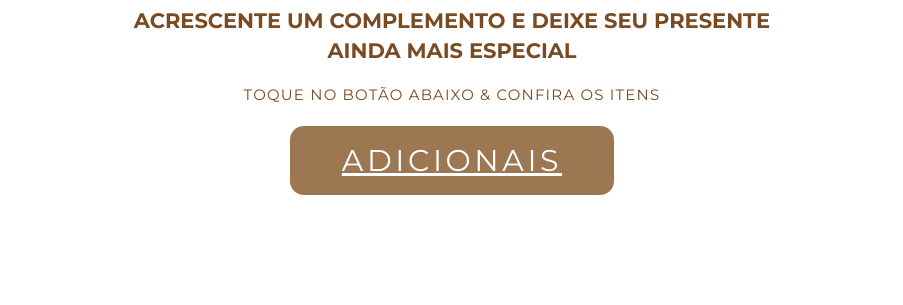
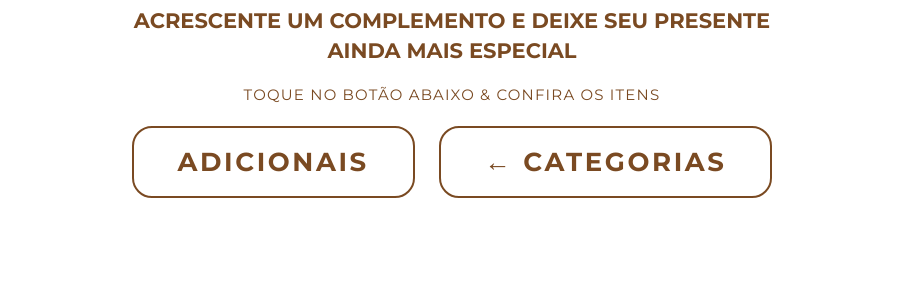
Before and after one commit to cestlavieatelierdepresente/cestlavieatelierdepresente.github.io, a plain HTML site: page index.html in a window 1280 px wide. Shown: the part 4060-4365 px from the top of the page, without its empty margins (188-1091 px from the left). Drawn offline with Linux system fonts and the light colour scheme.

Commit message:
Botões brancos com contorno marrom e Categorias ao lado de Adicionais
Co-Authored-By: Claude Opus 5.5 <noreply@anthropic.com>
Claude-Session: https://claude.ai/code/session_01VT5en4fvvDf3ge77re35U7

```diff
--- a/index.html
+++ b/index.html
@@ -1,4 +1,5 @@
-<!DOCTYPE html><html><head><meta charset="utf-8"><meta name="viewport" content="width=device-width,initial-scale=1"><title>C’est La Vie · Ateliê de Presentes</title><meta name="description" content="Pra quando o braço não alcança o abraço. Catálogo C’est La Vie Atelier de Presente — kits de presente em Belo Horizonte."><style>html,body{overflow-x:hidden;margin:0;background:#fff}#wrap{width:1080px;position:relative;transform-origin:0 0}
+<!DOCTYPE html><html><head><meta charset="utf-8"><meta name="viewport" content="width=device-width,initial-scale=1"><title>C’est La Vie · Ateliê de Presentes</title>
+<meta name="description" content="Pra quando o braço não alcança o abraço. Catálogo C’est La Vie Atelier de Presente — kits de presente em Belo Horizonte."><style>html,body{overflow-x:hidden;margin:0;background:#fff}#wrap{width:1080px;position:relative;transform-origin:0 0}
 @font-face{font-family:Marc;src:url('assets/fonts/marcellus-latin-400-normal.woff2')}
 @font-face{font-family:Allura;src:url('assets/fonts/allura-latin-400-normal.woff2')}
 @font-face{font-family:Mont;src:url('assets/fonts/montserrat-latin-400-normal.woff2');font-weight:400}
@@ -14,7 +15,7 @@ a{color:inherit;text-decoration:none}
 .toprow{position:absolute;top:56px;left:0;right:0;display:flex;justify-content:space-around;color:#fff;font-size:27px;text-shadow:0 1px 6px rgba(0,0,0,.25)}
 .marc{font-family:Marc;letter-spacing:.32em}
 .heavy{font-weight:800;letter-spacing:-.04em;line-height:.82}
-.btn{display:inline-block;background:#9C7752;color:#fff;font-size:30px;letter-spacing:.12em;padding:16px 52px;border-radius:14px;text-decoration:underline}
+.btn{display:inline-block;background:#fff;color:#7A4A22;border:2.5px solid #7A4A22;font-weight:700;font-size:26px;letter-spacing:.1em;padding:18px 44px;border-radius:20px;text-decoration:none}
 .small{font-size:14px;line-height:1.5;text-align:center}
 .grid{position:absolute;left:0;right:0;display:grid;gap:12px}
 .grid div{background:center/cover}
@@ -53,55 +54,55 @@ a{color:inherit;text-decoration:none}
 <div style="position:absolute;top:470px;left:130px;right:130px"><div style="display:flex;flex-direction:column;gap:16px"><a class="pbtn" href="#p-mimo-choco-coffee"><span class="pt"><span class="pn">MIMO CHOCO COFFEE</span><span class="pi">03 TABLETES DE CHOCOLATE · DRIP COFFEE ESPECIAL · QUITUTES</span></span><span class="pp">R$ 89 →</span></a><a class="pbtn" href="#p-mimo-choco-coffee-com-caneca-pin"><span class="pt"><span class="pn">MIMO CHOCO COFFEE COM CANECA PIN</span><span class="pi">BISCOITO LOTUS BISCOFF CARAMELIZADO · CHOCOLATE TABLETE MINI 45% · CAFÉ DRIP COFFEE</span></span><span class="pp">R$ 139 →</span></a><a class="pbtn" href="#p-mimo-choco-super-coffee-com-caneca-pin"><span class="pt"><span class="pn">MIMO CHOCO SUPER COFFEE COM CANECA PIN</span><span class="pi">BISCOITO LOTUS BISCOFF CARAMELIZADO · CHOCOLATE TABLETE MINI 45% · CAFÉ SUPERCOFFEE SACHÊ</span></span><span class="pp">R$ 145 →</span></a></div></div>
 <div style="position:absolute;top:1010px;left:0;right:0;text-align:center"><div style="font-weight:700;font-size:21px;line-height:1.45">ACRESCENTE UM COMPLEMENTO E DEIXE SEU PRESENTE<br>AINDA MAIS ESPECIAL</div>
 <div style="font-size:15px;letter-spacing:.08em;margin-top:18px">TOQUE NO BOTÃO ABAIXO & CONFIRA OS ITENS</div>
-<a class="btn" href="#cat-adicionais" style="margin-top:22px">ADICIONAIS</a></div><div style="position:absolute;left:0;right:0;bottom:60px;text-align:center"><img src="assets/logo_brown.png" style="width:230px"></div></div><div class="page" id="cat-kit-presente"><div class="grid" style="top:0px;height:250px;grid-template-columns:1fr 1fr 1fr;padding:0 120px"><div style="background-image:url('img/00.jpg')"></div><div style="background-image:url('img/05.jpg')"></div><div style="background-image:url('img/06.jpg')"></div></div>
+<div style="display:flex;justify-content:center;gap:24px;margin-top:22px"><a class="btn" href="#cat-adicionais">ADICIONAIS</a><a class="btn" href="#categorias">← CATEGORIAS</a></div></div><div style="position:absolute;left:0;right:0;bottom:60px;text-align:center"><img src="assets/logo_brown.png" style="width:230px"></div></div><div class="page" id="cat-kit-presente"><div class="grid" style="top:0px;height:250px;grid-template-columns:1fr 1fr 1fr;padding:0 120px"><div style="background-image:url('img/00.jpg')"></div><div style="background-image:url('img/05.jpg')"></div><div style="background-image:url('img/06.jpg')"></div></div>
 <a class="pill line" href="#categorias" style="position:absolute;top:280px;left:130px">← CATEGORIAS</a>
 <div class="marc" style="position:absolute;top:370px;left:0;right:0;text-align:center;font-size:44px">KIT PRESENTE</div>
 <div style="position:absolute;top:470px;left:130px;right:130px"><div style="display:flex;flex-direction:column;gap:16px"><a class="pbtn" href="#p-kit-cuidado"><span class="pt"><span class="pn">KIT CUIDADO</span><span class="pi">COPO DE VIDRO 500ML · CADERNETA A5 · LÁPIS DE MADEIRA</span></span><span class="pp">R$ 305 →</span></a><a class="pbtn" href="#p-kit-cuidado-com-caneca-pin"><span class="pt"><span class="pn">KIT CUIDADO COM CANECA PIN</span><span class="pi">CANECA PIN 260ML PERSONALIZADA · PIRES DE BAMBU · CADERNETA A5</span></span><span class="pp">R$ 305 →</span></a><a class="pbtn" href="#p-kit-folego-cafe"><span class="pt"><span class="pn">KIT FÔLEGO CAFÉ</span><span class="pi">CHOCOLATE HAOMA SEM AÇÚCAR · CADERNETA A5 · LÁPIS DE MADEIRA</span></span><span class="pp">R$ 329 →</span></a><a class="pbtn" href="#p-kit-folego-cha"><span class="pt"><span class="pn">KIT FÔLEGO CHÁ</span><span class="pi">CHOCOLATE HAOMA SEM AÇÚCAR · CADERNETA A5 · LÁPIS DE MADEIRA</span></span><span class="pp">R$ 329 →</span></a></div></div>
 <div style="position:absolute;top:1010px;left:0;right:0;text-align:center"><div style="font-weight:700;font-size:21px;line-height:1.45">ACRESCENTE UM COMPLEMENTO E DEIXE SEU PRESENTE<br>AINDA MAIS ESPECIAL</div>
 <div style="font-size:15px;letter-spacing:.08em;margin-top:18px">TOQUE NO BOTÃO ABAIXO & CONFIRA OS ITENS</div>
-<a class="btn" href="#cat-adicionais" style="margin-top:22px">ADICIONAIS</a></div><div style="position:absolute;left:0;right:0;bottom:60px;text-align:center"><img src="assets/logo_brown.png" style="width:230px"></div></div><div class="page"><div class="grid" style="top:0px;height:250px;grid-template-columns:1fr 1fr 1fr;padding:0 120px"><div style="background-image:url('img/00.jpg')"></div><div style="background-image:url('img/05.jpg')"></div><div style="background-image:url('img/06.jpg')"></div></div>
+<div style="display:flex;justify-content:center;gap:24px;margin-top:22px"><a class="btn" href="#cat-adicionais">ADICIONAIS</a><a class="btn" href="#categorias">← CATEGORIAS</a></div></div><div style="position:absolute;left:0;right:0;bottom:60px;text-align:center"><img src="assets/logo_brown.png" style="width:230px"></div></div><div class="page"><div class="grid" style="top:0px;height:250px;grid-template-columns:1fr 1fr 1fr;padding:0 120px"><div style="background-image:url('img/00.jpg')"></div><div style="background-image:url('img/05.jpg')"></div><div style="background-image:url('img/06.jpg')"></div></div>
 <a class="pill line" href="#categorias" style="position:absolute;top:280px;left:130px">← CATEGORIAS</a>
 <div class="marc" style="position:absolute;top:370px;left:0;right:0;text-align:center;font-size:44px">KIT PRESENTE</div>
 <div style="position:absolute;top:470px;left:130px;right:130px"><div style="display:flex;flex-direction:column;gap:16px"><a class="pbtn" href="#p-mimo-respiro"><span class="pt"><span class="pn">MIMO RESPIRO</span><span class="pi">MINI GARRAFA INOX 250ML · CADERNETA A5 PERSONALIZADA · LÁPIS DE MADEIRA</span></span><span class="pp">R$ 220 →</span></a></div></div>
 <div style="position:absolute;top:1010px;left:0;right:0;text-align:center"><div style="font-weight:700;font-size:21px;line-height:1.45">ACRESCENTE UM COMPLEMENTO E DEIXE SEU PRESENTE<br>AINDA MAIS ESPECIAL</div>
 <div style="font-size:15px;letter-spacing:.08em;margin-top:18px">TOQUE NO BOTÃO ABAIXO & CONFIRA OS ITENS</div>
-<a class="btn" href="#cat-adicionais" style="margin-top:22px">ADICIONAIS</a></div><div style="position:absolute;left:0;right:0;bottom:60px;text-align:center"><img src="assets/logo_brown.png" style="width:230px"></div></div><div class="page" id="cat-kit-aniversario"><div class="grid" style="top:0px;height:250px;grid-template-columns:1fr 1fr 1fr;padding:0 120px"><div style="background-image:url('img/65.jpg')"></div><div style="background-image:url('img/66.jpg')"></div><div style="background-image:url('img/67.jpg')"></div></div>
+<div style="display:flex;justify-content:center;gap:24px;margin-top:22px"><a class="btn" href="#cat-adicionais">ADICIONAIS</a><a class="btn" href="#categorias">← CATEGORIAS</a></div></div><div style="position:absolute;left:0;right:0;bottom:60px;text-align:center"><img src="assets/logo_brown.png" style="width:230px"></div></div><div class="page" id="cat-kit-aniversario"><div class="grid" style="top:0px;height:250px;grid-template-columns:1fr 1fr 1fr;padding:0 120px"><div style="background-image:url('img/65.jpg')"></div><div style="background-image:url('img/66.jpg')"></div><div style="background-image:url('img/67.jpg')"></div></div>
 <a class="pill line" href="#categorias" style="position:absolute;top:280px;left:130px">← CATEGORIAS</a>
 <div class="marc" style="position:absolute;top:370px;left:0;right:0;text-align:center;font-size:44px">KIT ANIVERSÁRIO</div>
 <div style="position:absolute;top:470px;left:130px;right:130px"><div style="display:flex;flex-direction:column;gap:16px"><a class="pbtn" href="#p-kit-super-niver"><span class="pt"><span class="pn">KIT SUPER NIVER</span><span class="pi">CANECA PIN 260ML · PIRES DE BAMBU 13CM · CAFÉ DRIP COFFEE</span></span><span class="pp">R$ 399 →</span></a></div></div>
 <div style="position:absolute;top:1010px;left:0;right:0;text-align:center"><div style="font-weight:700;font-size:21px;line-height:1.45">ACRESCENTE UM COMPLEMENTO E DEIXE SEU PRESENTE<br>AINDA MAIS ESPECIAL</div>
 <div style="font-size:15px;letter-spacing:.08em;margin-top:18px">TOQUE NO BOTÃO ABAIXO & CONFIRA OS ITENS</div>
-<a class="btn" href="#cat-adicionais" style="margin-top:22px">ADICIONAIS</a></div><div style="position:absolute;left:0;right:0;bottom:60px;text-align:center"><img src="assets/logo_brown.png" style="width:230px"></div></div><div class="page" id="cat-kit-maternidade-padrinhos-e-avos"><div class="grid" style="top:0px;height:250px;grid-template-columns:1fr 1fr 1fr;padding:0 120px"><div style="background-image:url('img/17.jpg')"></div><div style="background-image:url('img/23.jpg')"></div><div style="background-image:url('img/18.jpg')"></div></div>
+<div style="display:flex;justify-content:center;gap:24px;margin-top:22px"><a class="btn" href="#cat-adicionais">ADICIONAIS</a><a class="btn" href="#categorias">← CATEGORIAS</a></div></div><div style="position:absolute;left:0;right:0;bottom:60px;text-align:center"><img src="assets/logo_brown.png" style="width:230px"></div></div><div class="page" id="cat-kit-maternidade-padrinhos-e-avos"><div class="grid" style="top:0px;height:250px;grid-template-columns:1fr 1fr 1fr;padding:0 120px"><div style="background-image:url('img/17.jpg')"></div><div style="background-image:url('img/23.jpg')"></div><div style="background-image:url('img/18.jpg')"></div></div>
 <a class="pill line" href="#categorias" style="position:absolute;top:280px;left:130px">← CATEGORIAS</a>
 <div class="marc" style="position:absolute;top:370px;left:0;right:0;text-align:center;font-size:28px">KIT MATERNIDADE, PADRINHOS E AVÓS</div>
 <div style="position:absolute;top:470px;left:130px;right:130px"><div style="display:flex;flex-direction:column;gap:16px"><a class="pbtn" href="#p-kit-maternidade-m-cafe"><span class="pt"><span class="pn">KIT MATERNIDADE M CAFÉ</span><span class="pi">BISCOITO LOTUS BISCOFF CARAMELIZADO · CHOCOLATE TABLETE MINI 45% · CAFÉ DRIP COFFEE</span></span><span class="pp">R$ 549 →</span></a><a class="pbtn" href="#p-kit-maternidade-m-cha"><span class="pt"><span class="pn">KIT MATERNIDADE M CHÁ</span><span class="pi">BISCOITO LOTUS BISCOFF CARAMELIZADO · CHOCOLATE TABLETE MINI 45% · CHÁ SACHÊ</span></span><span class="pp">R$ 549 →</span></a><a class="pbtn" href="#p-kit-maternidade-p-cafe"><span class="pt"><span class="pn">KIT MATERNIDADE P CAFÉ</span><span class="pi">BISCOITO LOTUS BISCOFF CARAMELIZADO · CHOCOLATE TABLETE MINI 45% · CAFÉ DRIP COFFEE</span></span><span class="pp">R$ 289 →</span></a><a class="pbtn" href="#p-kit-maternidade-p-cha"><span class="pt"><span class="pn">KIT MATERNIDADE P CHÁ</span><span class="pi">BISCOITO LOTUS BISCOFF CARAMELIZADO · CHOCOLATE TABLETE MINI 45% · CHÁ SACHÊ</span></span><span class="pp">R$ 289 →</span></a></div></div>
 <div style="position:absolute;top:1010px;left:0;right:0;text-align:center"><div style="font-weight:700;font-size:21px;line-height:1.45">ACRESCENTE UM COMPLEMENTO E DEIXE SEU PRESENTE<br>AINDA MAIS ESPECIAL</div>
 <div style="font-size:15px;letter-spacing:.08em;margin-top:18px">TOQUE NO BOTÃO ABAIXO & CONFIRA OS ITENS</div>
-<a class="btn" href="#cat-adicionais" style="margin-top:22px">ADICIONAIS</a></div><div style="position:absolute;left:0;right:0;bottom:60px;text-align:center"><img src="assets/logo_brown.png" style="width:230px"></div></div><div class="page" id="cat-datas-comemorativas"><div class="grid" style="top:0px;height:250px;grid-template-columns:1fr 1fr 1fr;padding:0 120px"><div style="background-image:url('img/47.jpg')"></div><div style="background-image:url('img/48.jpg')"></div><div style="background-image:url('img/49.jpg')"></div></div>
+<div style="display:flex;justify-content:center;gap:24px;margin-top:22px"><a class="btn" href="#cat-adicionais">ADICIONAIS</a><a class="btn" href="#categorias">← CATEGORIAS</a></div></div><div style="position:absolute;left:0;right:0;bottom:60px;text-align:center"><img src="assets/logo_brown.png" style="width:230px"></div></div><div class="page" id="cat-datas-comemorativas"><div class="grid" style="top:0px;height:250px;grid-template-columns:1fr 1fr 1fr;padding:0 120px"><div style="background-image:url('img/47.jpg')"></div><div style="background-image:url('img/48.jpg')"></div><div style="background-image:url('img/49.jpg')"></div></div>
 <a class="pill line" href="#categorias" style="position:absolute;top:280px;left:130px">← CATEGORIAS</a>
 <div class="marc" style="position:absolute;top:370px;left:0;right:0;text-align:center;font-size:44px">DATAS COMEMORATIVAS</div>
 <div style="position:absolute;top:470px;left:130px;right:130px"><div style="display:flex;flex-direction:column;gap:16px"><a class="pbtn" href="#p-kit-natal-2"><span class="pt"><span class="pn">KIT NATAL 2</span><span class="pi">BISCOITO LOTUS BISCOFF CARAMELIZADO · CAPPUCCINO TRADICIONAL · CAFÉ DRIP COFFEE</span></span><span class="pp">R$ 279 →</span></a></div></div>
 <div style="position:absolute;top:1010px;left:0;right:0;text-align:center"><div style="font-weight:700;font-size:21px;line-height:1.45">ACRESCENTE UM COMPLEMENTO E DEIXE SEU PRESENTE<br>AINDA MAIS ESPECIAL</div>
 <div style="font-size:15px;letter-spacing:.08em;margin-top:18px">TOQUE NO BOTÃO ABAIXO & CONFIRA OS ITENS</div>
-<a class="btn" href="#cat-adicionais" style="margin-top:22px">ADICIONAIS</a></div><div style="position:absolute;left:0;right:0;bottom:60px;text-align:center"><img src="assets/logo_brown.png" style="width:230px"></div></div><div class="page" id="cat-kit-com-bebidas"><div class="grid" style="top:0px;height:250px;grid-template-columns:1fr 1fr 1fr;padding:0 120px"><div style="background-image:url('img/87.jpg')"></div><div style="background-image:url('img/101.jpg')"></div><div style="background-image:url('img/124.jpg')"></div></div>
+<div style="display:flex;justify-content:center;gap:24px;margin-top:22px"><a class="btn" href="#cat-adicionais">ADICIONAIS</a><a class="btn" href="#categorias">← CATEGORIAS</a></div></div><div style="position:absolute;left:0;right:0;bottom:60px;text-align:center"><img src="assets/logo_brown.png" style="width:230px"></div></div><div class="page" id="cat-kit-com-bebidas"><div class="grid" style="top:0px;height:250px;grid-template-columns:1fr 1fr 1fr;padding:0 120px"><div style="background-image:url('img/87.jpg')"></div><div style="background-image:url('img/101.jpg')"></div><div style="background-image:url('img/124.jpg')"></div></div>
 <a class="pill line" href="#categorias" style="position:absolute;top:280px;left:130px">← CATEGORIAS</a>
 <div class="marc" style="position:absolute;top:370px;left:0;right:0;text-align:center;font-size:44px">KIT COM BEBIDAS</div>
 <div style="position:absolute;top:470px;left:130px;right:130px"><div style="display:flex;flex-direction:column;gap:16px"><a class="pbtn" href="#p-kit-vinho-cafe-e-chocolate"><span class="pt"><span class="pn">KIT VINHO, CAFÉ E CHOCOLATE</span><span class="pi">VINHO TINTO PORTUGUÊS ASTERISCO · CAFÉ MOÍDO 250G · CHOCOLATE TABLETE AO LEITE</span></span><span class="pp">R$ 299 →</span></a><a class="pbtn" href="#p-kit-vinho-cafe-mel-e-biscoitos-finos"><span class="pt"><span class="pn">KIT VINHO, CAFÉ, MEL E BISCOITOS FINOS</span><span class="pi">VINHO TINTO PORTUGUÊS ASTERISCO · CAFÉ MOÍDO 250G · BISCOITO MINI LATA CARAMELO</span></span><span class="pp">R$ 499 →</span></a><a class="pbtn" href="#p-kit-vinho-chocolate-e-biscoitos-finos"><span class="pt"><span class="pn">KIT VINHO, CHOCOLATE E BISCOITOS FINOS</span><span class="pi">VINHO TINTO PORTUGUÊS ASTERISCO · BISCOITO MINI LATA CARAMELO · CHOCOLATE TABLETE AO LEITE</span></span><span class="pp">R$ 299 →</span></a></div></div>
 <div style="position:absolute;top:1010px;left:0;right:0;text-align:center"><div style="font-weight:700;font-size:21px;line-height:1.45">ACRESCENTE UM COMPLEMENTO E DEIXE SEU PRESENTE<br>AINDA MAIS ESPECIAL</div>
 <div style="font-size:15px;letter-spacing:.08em;margin-top:18px">TOQUE NO BOTÃO ABAIXO & CONFIRA OS ITENS</div>
-<a class="btn" href="#cat-adicionais" style="margin-top:22px">ADICIONAIS</a></div><div style="position:absolute;left:0;right:0;bottom:60px;text-align:center"><img src="assets/logo_brown.png" style="width:230px"></div></div><div class="page" id="cat-surpreenda"><div class="grid" style="top:0px;height:250px;grid-template-columns:1fr 1fr 1fr;padding:0 120px"><div style="background-image:url('img/31.jpg')"></div><div style="background-image:url('img/40.jpg')"></div><div style="background-image:url('img/57.jpg')"></div></div>
+<div style="display:flex;justify-content:center;gap:24px;margin-top:22px"><a class="btn" href="#cat-adicionais">ADICIONAIS</a><a class="btn" href="#categorias">← CATEGORIAS</a></div></div><div style="position:absolute;left:0;right:0;bottom:60px;text-align:center"><img src="assets/logo_brown.png" style="width:230px"></div></div><div class="page" id="cat-surpreenda"><div class="grid" style="top:0px;height:250px;grid-template-columns:1fr 1fr 1fr;padding:0 120px"><div style="background-image:url('img/31.jpg')"></div><div style="background-image:url('img/40.jpg')"></div><div style="background-image:url('img/57.jpg')"></div></div>
 <a class="pill line" href="#categorias" style="position:absolute;top:280px;left:130px">← CATEGORIAS</a>
 <div class="marc" style="position:absolute;top:370px;left:0;right:0;text-align:center;font-size:44px">PARA SURPREENDER</div>
 <div style="position:absolute;top:470px;left:130px;right:130px"><div style="display:flex;flex-direction:column;gap:16px"><a class="pbtn" href="#p-kit-milano"><span class="pt"><span class="pn">KIT MILANO</span><span class="pi">TÁBUA ORGÂNICA · XÍCARA DE VIDRO DUPLO · ESPUMANTE CHANDON RÉSERVE BRUT</span></span><span class="pp">R$ 849 →</span></a><a class="pbtn" href="#p-kit-napoli"><span class="pt"><span class="pn">KIT NAPOLI</span><span class="pi">CANECA PIN 150ML · PORTA-COPOS COM REBAIXO · BISCOITO MINI LATA CARAMELO</span></span><span class="pp">R$ 690 →</span></a><a class="pbtn" href="#p-kit-roma"><span class="pt"><span class="pn">KIT ROMA</span><span class="pi">VINHO TINTO TRIBUNUS RESERVA · TÁBUA ORGÂNICA RÚSTICA · CAFÉ ESPECIAL MOÍDO 250G</span></span><span class="pp">R$ 729 →</span></a><a class="pbtn" href="#p-kit-toscana"><span class="pt"><span class="pn">KIT TOSCANA</span><span class="pi">TÁBUA DE MADEIRA · CAFÉ ESPECIAL MOÍDO 250G · MINI GARRAFA INOX 250ML</span></span><span class="pp">R$ 749 →</span></a></div></div>
 <div style="position:absolute;top:1010px;left:0;right:0;text-align:center"><div style="font-weight:700;font-size:21px;line-height:1.45">ACRESCENTE UM COMPLEMENTO E DEIXE SEU PRESENTE<br>AINDA MAIS ESPECIAL</div>
 <div style="font-size:15px;letter-spacing:.08em;margin-top:18px">TOQUE NO BOTÃO ABAIXO & CONFIRA OS ITENS</div>
-<a class="btn" href="#cat-adicionais" style="margin-top:22px">ADICIONAIS</a></div><div style="position:absolute;left:0;right:0;bottom:60px;text-align:center"><img src="assets/logo_brown.png" style="width:230px"></div></div><div class="page" id="cat-pecas-avulsas"><div class="grid" style="top:0px;height:250px;grid-template-columns:1fr 1fr 1fr;padding:0 120px"><div style="background-image:url('img/00.jpg')"></div><div style="background-image:url('img/01.jpg')"></div><div style="background-image:url('img/02.jpg')"></div></div>
+<div style="display:flex;justify-content:center;gap:24px;margin-top:22px"><a class="btn" href="#cat-adicionais">ADICIONAIS</a><a class="btn" href="#categorias">← CATEGORIAS</a></div></div><div style="position:absolute;left:0;right:0;bottom:60px;text-align:center"><img src="assets/logo_brown.png" style="width:230px"></div></div><div class="page" id="cat-pecas-avulsas"><div class="grid" style="top:0px;height:250px;grid-template-columns:1fr 1fr 1fr;padding:0 120px"><div style="background-image:url('img/00.jpg')"></div><div style="background-image:url('img/01.jpg')"></div><div style="background-image:url('img/02.jpg')"></div></div>
 <a class="pill line" href="#categorias" style="position:absolute;top:280px;left:130px">← CATEGORIAS</a>
 <div class="marc" style="position:absolute;top:370px;left:0;right:0;text-align:center;font-size:44px">PEÇAS AVULSAS</div>
 <div style="position:absolute;top:470px;left:130px;right:130px"><div style="display:flex;flex-direction:column;gap:16px"><a class="pbtn" href="#p-caneca-pin-150ml-avulsa"><span class="pt"><span class="pn">CANECA PIN 150ML AVULSA</span></span><span class="pp">R$ 89 →</span></a><a class="pbtn" href="#p-caneca-pin-260ml-avulsa"><span class="pt"><span class="pn">CANECA PIN 260ML AVULSA</span></span><span class="pp">R$ 99 →</span></a></div></div>
 <div style="position:absolute;top:1010px;left:0;right:0;text-align:center"><div style="font-weight:700;font-size:21px;line-height:1.45">ACRESCENTE UM COMPLEMENTO E DEIXE SEU PRESENTE<br>AINDA MAIS ESPECIAL</div>
 <div style="font-size:15px;letter-spacing:.08em;margin-top:18px">TOQUE NO BOTÃO ABAIXO & CONFIRA OS ITENS</div>
-<a class="btn" href="#cat-adicionais" style="margin-top:22px">ADICIONAIS</a></div><div style="position:absolute;left:0;right:0;bottom:60px;text-align:center"><img src="assets/logo_brown.png" style="width:230px"></div></div><div class="page" id="p-mimo-choco-coffee"><div style="position:absolute;top:640px;left:0;right:0;text-align:center">
+<div style="display:flex;justify-content:center;gap:24px;margin-top:22px"><a class="btn" href="#cat-adicionais">ADICIONAIS</a><a class="btn" href="#categorias">← CATEGORIAS</a></div></div><div style="position:absolute;left:0;right:0;bottom:60px;text-align:center"><img src="assets/logo_brown.png" style="width:230px"></div></div><div class="page" id="p-mimo-choco-coffee"><div style="position:absolute;top:640px;left:0;right:0;text-align:center">
 <div class="marc" style="font-size:48px">MIMO CHOCO COFFEE</div><div class="small" style="width:620px;margin:20px auto 0;font-size:12px">C’EST LA VIE, A ARTE DE SELECIONAR O EXTRAORDINÁRIO, PARA QUE PRESENTEAR VENHA SEMPRE COM A CERTEZA DE IMPRESSIONAR ALGUÉM.</div>
 <a class="pill line" href="#cat-kits-com-chocolate-e-cafe" style="display:inline-block;margin-top:60px">← KITS COM CHOCOLATE E CAFÉ</a>
 <div><a class="pill line" href="#categorias" style="display:inline-block;margin-top:22px">← CATEGORIAS</a></div></div><div style="position:absolute;left:0;right:0;bottom:150px;text-align:center"><img src="assets/logo_brown.png" style="width:230px"></div></div><div class="page"><div class="bg" style="background:#4A3523 url('img/147.jpg') center bottom/contain no-repeat"></div>
```
